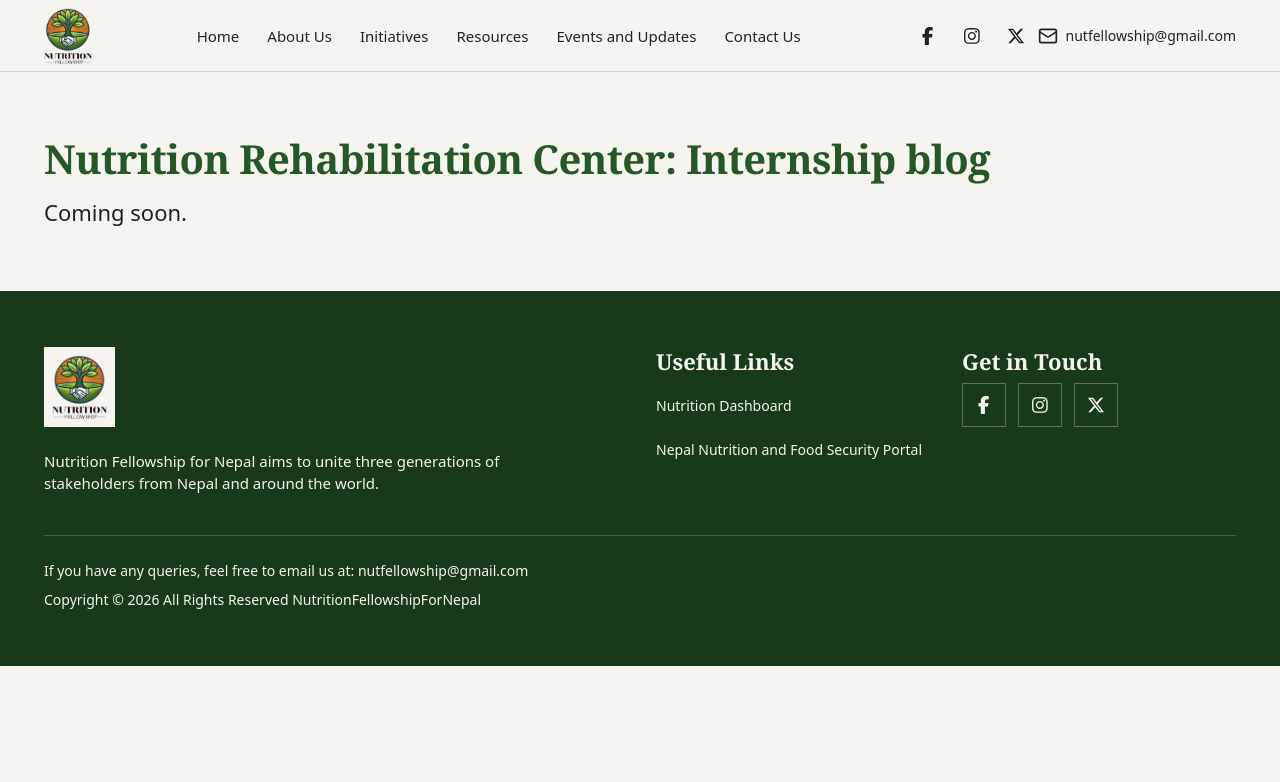
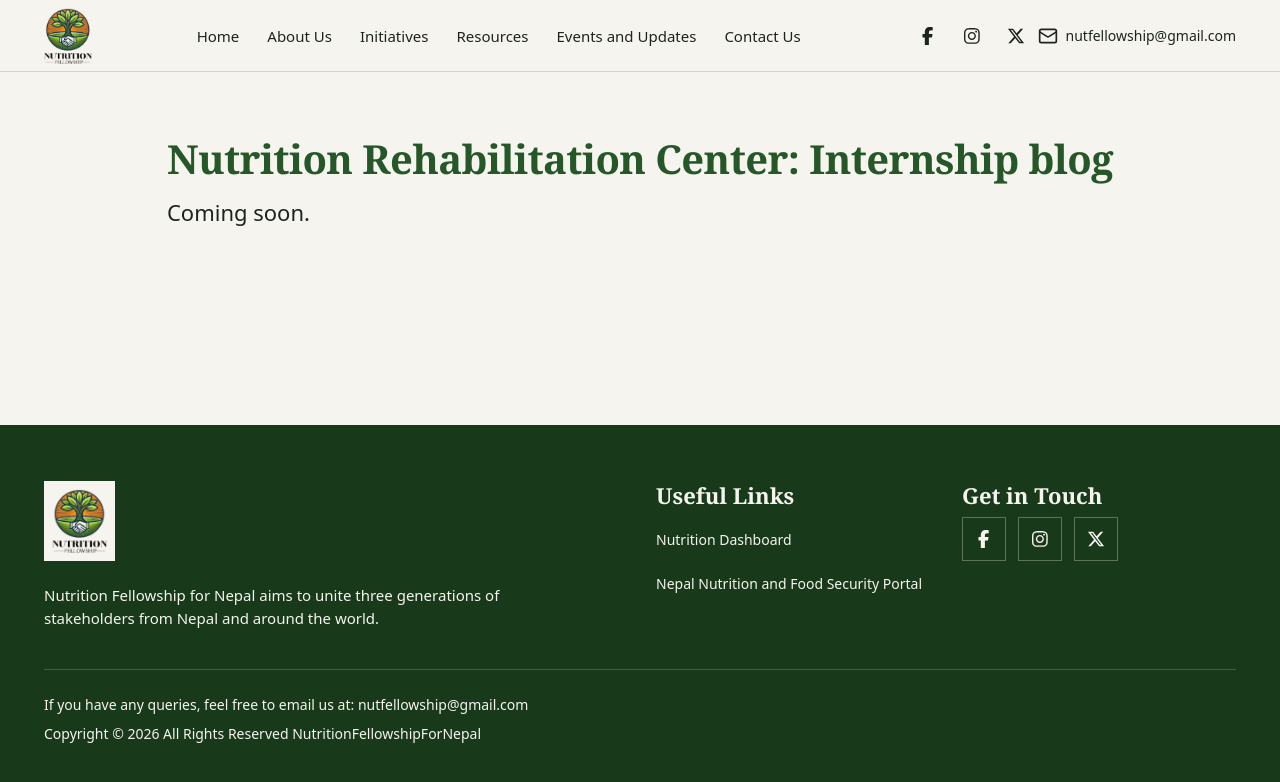
Before and after one commit to vital4nepal/nutrition-fellowship, a React (Create React App) app: page /nrcinternblog in a window 1280 px wide. Shown: the top 782 px of the page. Built offline with nearby package versions, Linux system fonts and the light colour scheme.

Commit message:
[fix] short pages keep the footer at the bottom of the screen

```diff
--- a/src/index.css
+++ b/src/index.css
@@ -9,6 +9,9 @@
   }
   @media (min-width: 1024px) { :root { --nf-header-h: 72px; } }
   body { @apply bg-paper text-ink font-sans text-base leading-relaxed antialiased; }
+  /* Short pages still end with the footer at the bottom of the screen. */
+  #root { display: flex; flex-direction: column; min-height: 100dvh; }
+  main { flex: 1 0 auto; }
   @media (min-width: 1024px) { body { @apply text-body; } }
   h1, h2, h3 { @apply font-serif; font-weight: 600; text-wrap: balance; }
   [id] { scroll-margin-top: calc(var(--nf-header-h) + 16px); }
```
